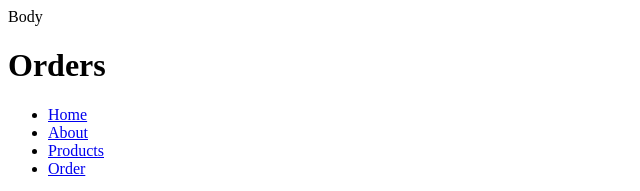
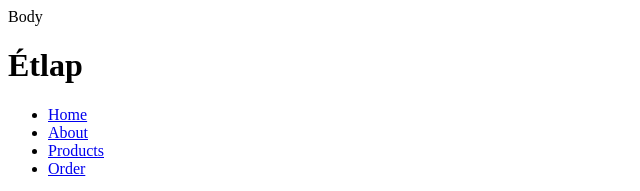
Before and after one commit to Magyar49/magyar49.github.io, a plain HTML site: page index.html in a window 1280 px wide. Shown: the top 191 px of the page, 0-640 px from the left. Drawn offline with Linux system fonts and the light colour scheme.

Commit message:
Modification2

```diff
--- a/index.html
+++ b/index.html
@@ -9,7 +9,7 @@
 
 <body>
     Body
-    <h1>Orders</h1>
+    <h1>Étlap</h1>
     <ul>
         <li>
             <a href="/">Home</a>
@@ -21,7 +21,7 @@
         <a href="/pages/products.html">Products</a>
         </li>
         <li>
-            <a href="/pages/order.html">Order</a>
+            <a href="/pages/orders.html">Order</a>
             </li>
     </ul>
     <ul>
```
Also changed, not shown: about.html (+1 -1 lines), pages/orders.html (+1 -1 lines), pages/products.html (+1 -1 lines).
